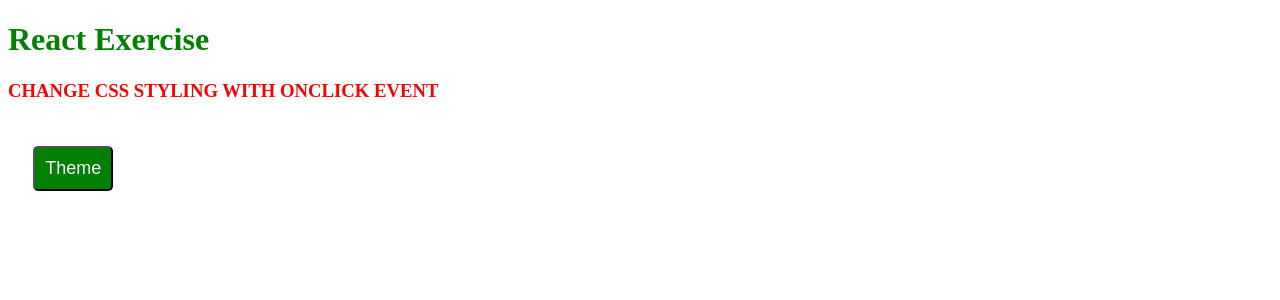
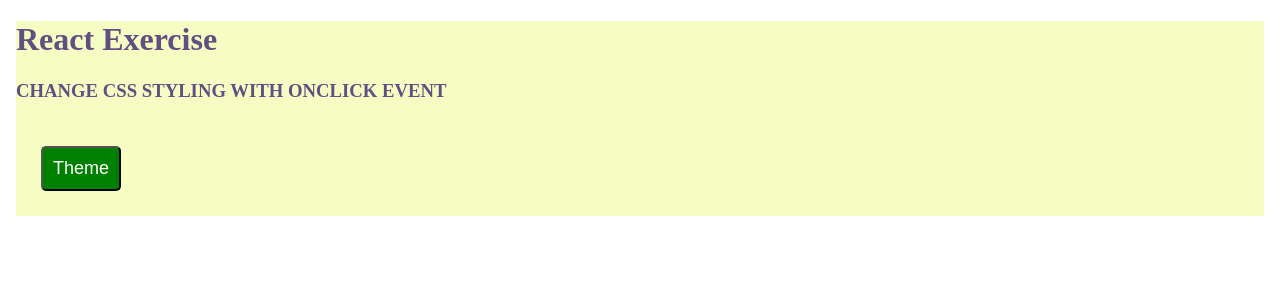
Before and after one commit to RobAMcDougall/react-practice, a React (Vite) app: page / in a window 1280 px wide. Shown: the top 300 px of the page. Built offline with nearby package versions, Linux system fonts and the light colour scheme.

Commit message:
chang colour schemes

```diff
--- a/src/App.css
+++ b/src/App.css
@@ -2,17 +2,13 @@
     text-align: center;
 }
 
-.home {
-    color: green;
-}
-
 .light {
-    color: red;
-    background-color: white;
+    color: #624F82;
+    background-color: #F6FDC3;
 }
 .dark {
-    color: lightgreen;
-    background-color: gray;
+    color: #F6FDC3;
+    background-color: #624F82;
 }
 
 button {
--- a/src/pages/Home/index.jsx
+++ b/src/pages/Home/index.jsx
@@ -8,9 +8,11 @@
 
   return (
     <>
-      <h1 className="home">React Exercise</h1>
-      <h3 className={style}>CHANGE CSS STYLING WITH ONCLICK EVENT</h3>
-      <ThemeButton style={style} setStyle={setStyle} />
+      <body className={style}>
+        <h1 className={style}>React Exercise</h1>
+        <h3 className={style}>CHANGE CSS STYLING WITH ONCLICK EVENT</h3>
+        <ThemeButton style={style} setStyle={setStyle} />
+      </body>
     </>
   );
 }
```
